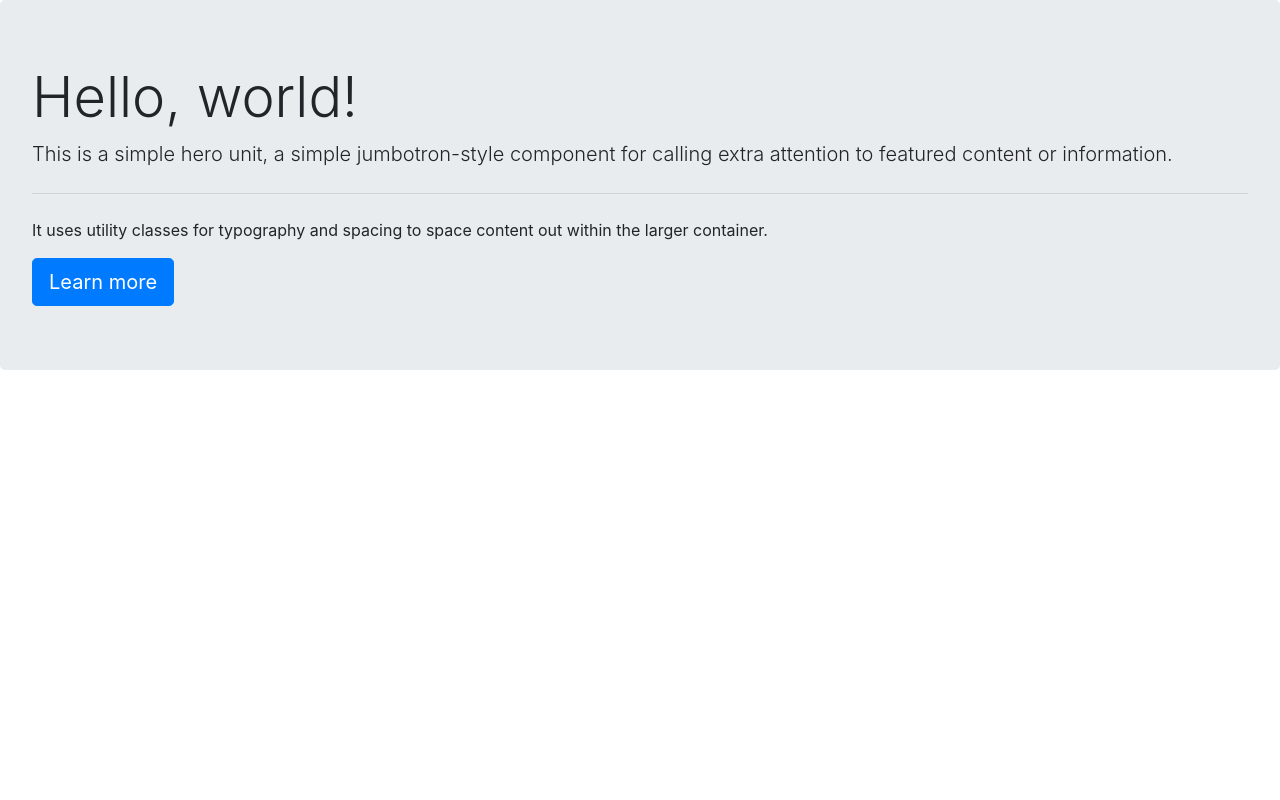
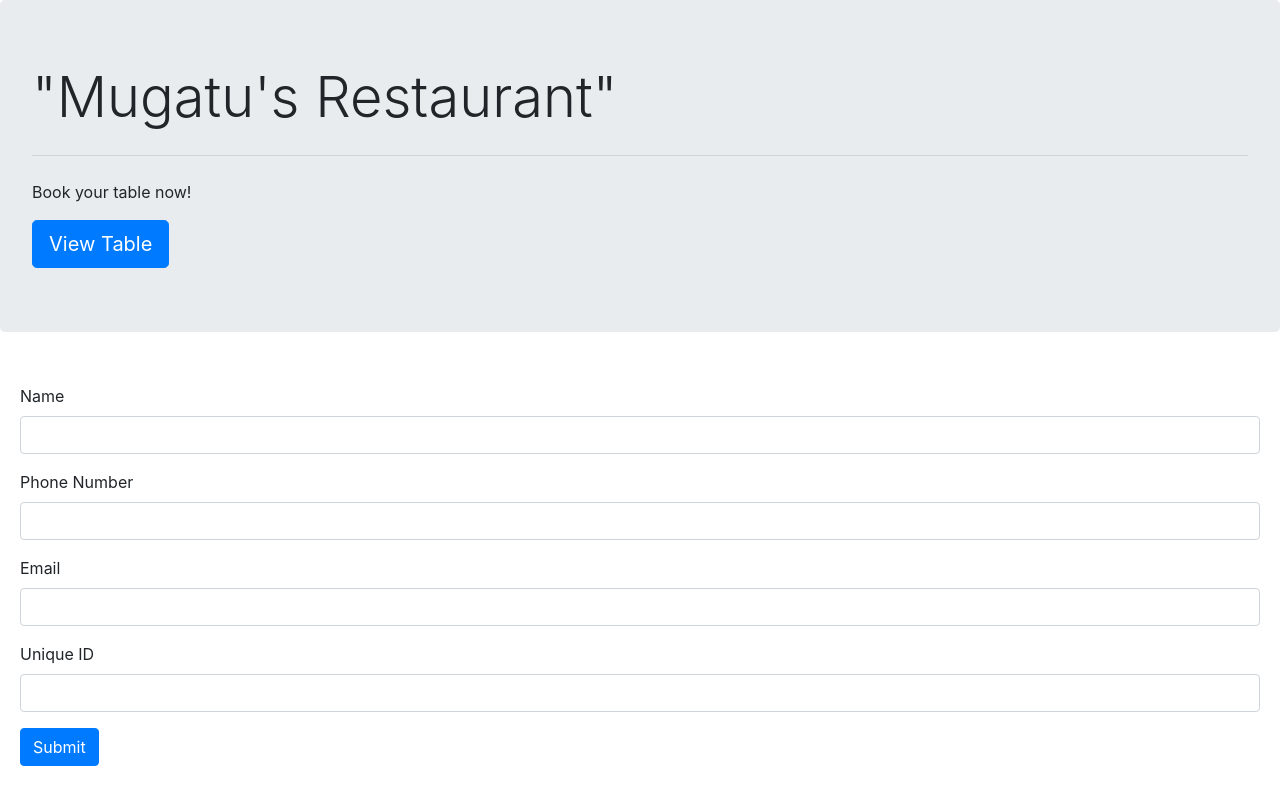
Before and after one commit to heckman-codes/HotRestaurant, a plain HTML site: page make.html in a window 1280 px wide. Drawn offline with nearby package versions, Linux system fonts and the light colour scheme.

Commit message:
reservation page added

```diff
--- a/make.html
+++ b/make.html
@@ -11,13 +11,39 @@
 
 <body>
     <div class="jumbotron">
-        <h1 class="display-4">Hello, world!</h1>
-        <p class="lead">This is a simple hero unit, a simple jumbotron-style component for calling extra attention to featured content or information.</p>
+        <h1 class="display-4">
+            <span class="fa fa-fire">
+            </span>
+            "Mugatu's Restaurant"
+        </h1>
         <hr class="my-4">
-        <p>It uses utility classes for typography and spacing to space content out within the larger container.</p>
-        <a class="btn btn-primary btn-lg" href="#" role="button">Learn more</a>
+        <p>Book your table now!</p>
+        <a class="btn btn-primary btn-lg" href="#" role="button">
+            <span class="fa fa-list-alt"></span>
+            View Table</a>
     </div>
 
+    <div class="card-body">
+        <form role="form">
+          <div class="form-group">
+            <label for="reserve-name">Name</label>
+            <input type="text" class="form-control" id="reserve-name">
+          </div>
+          <div class="form-group">
+            <label for="reserve-phone">Phone Number</label>
+            <input type="text" class="form-control" id="reserve-phone">
+          </div>
+          <div class="form-group">
+            <label for="reserve-email">Email</label>
+            <input type="text" class="form-control" id="reserve-email">
+          </div>
+          <div class="form-group">
+            <label for="reserve-unique-id">Unique ID</label>
+            <input type="text" class="form-control" id="reserve-unique-id">
+          </div>
+          <button type="submit" class="btn btn-primary submit">Submit</button>
+        </form>
+      </div>
 </body>
 
 </html>
```
Also changed, not shown: 1 other file.
